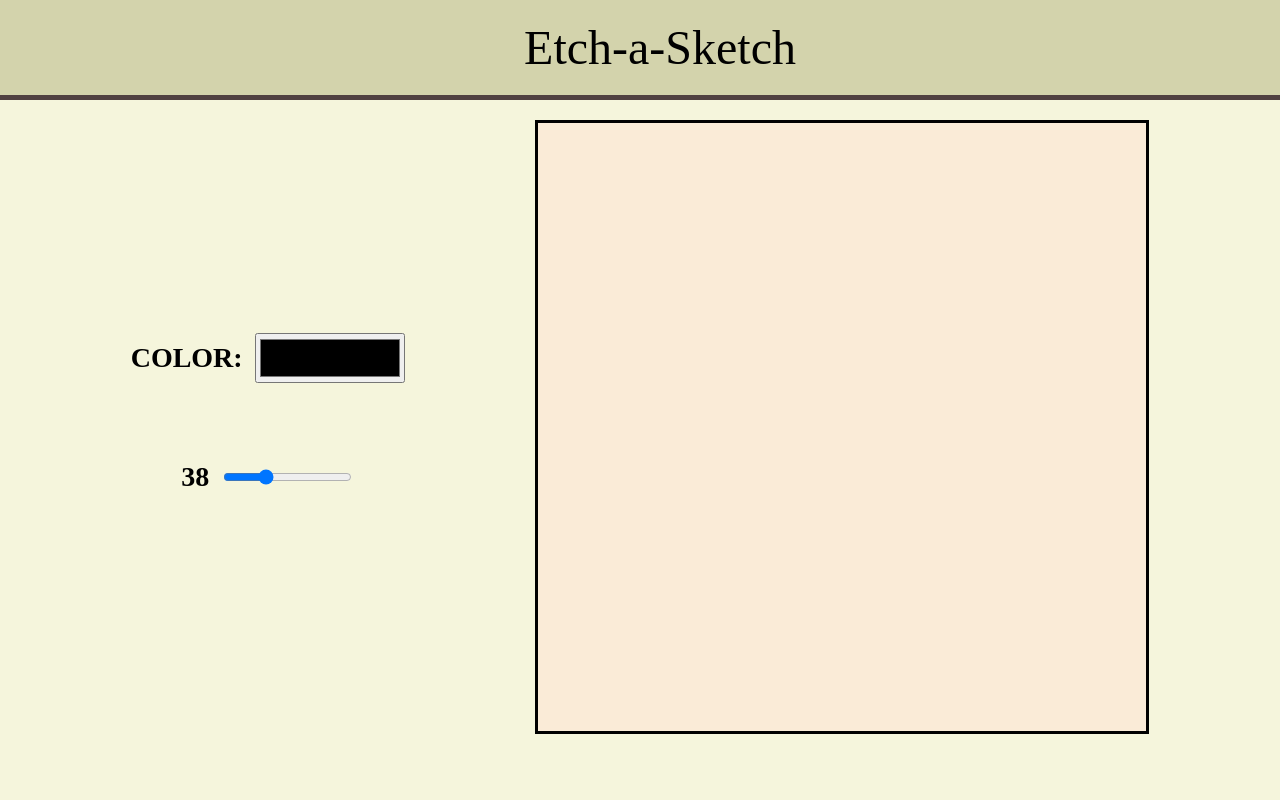
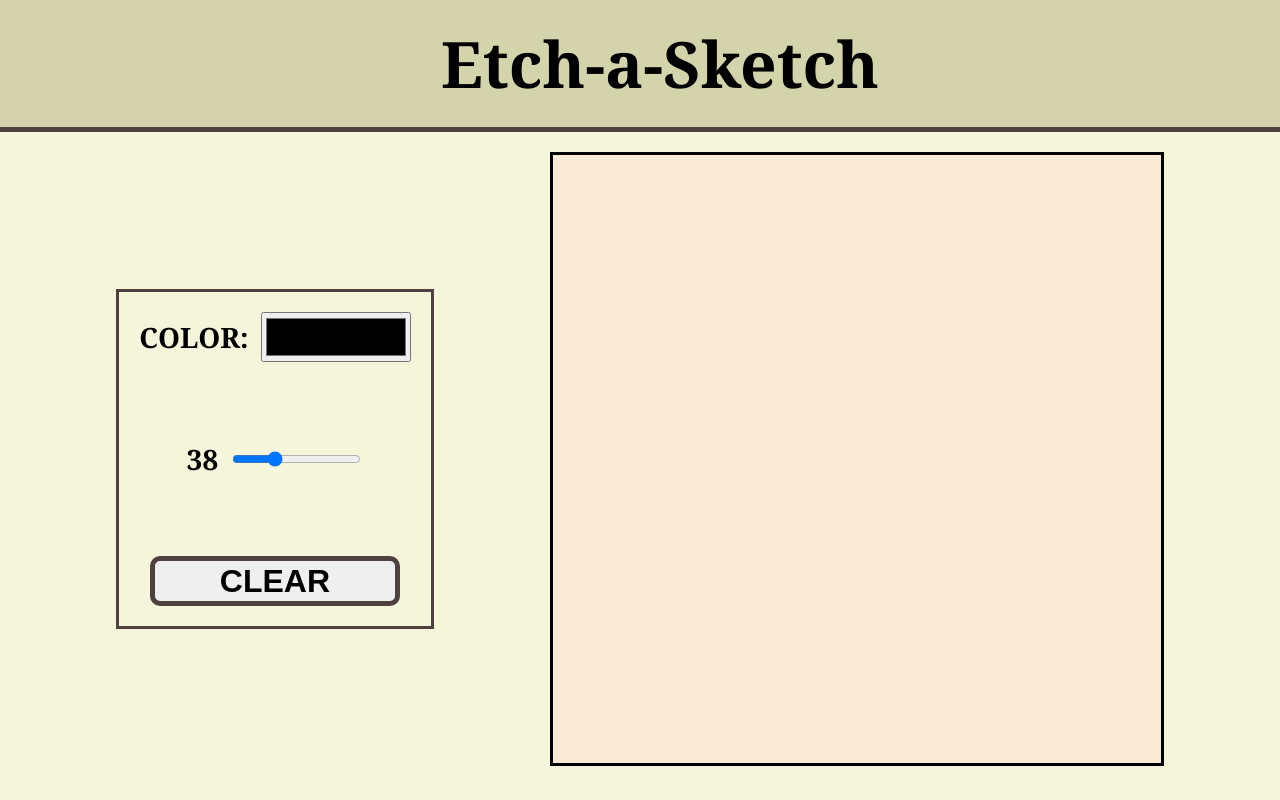
Before and after one commit to Kasy00/Etch-a-Sketch, a plain HTML site: page index.html in a window 1280 px wide. Shown: the top 800 px of the page. Drawn offline with Linux system fonts and the light colour scheme.

Commit message:
Fixed clear button

```diff
--- a/index.html
+++ b/index.html
@@ -18,6 +18,9 @@
                 <p id="demo">Size</p>
                 <input type="range" id="sizeRange" min="10" max="100" value="38">
             </div>
+            <div class="clear">
+                <button id="clearBtn">CLEAR</button>
+            </div>
         </div>
         <div class="container"></div>
     </div>
--- a/script.js
+++ b/script.js
@@ -2,6 +2,7 @@ const container = document.querySelector('.container');
 const sizeRange = document.getElementById('sizeRange');
 const output = document.getElementById('demo');
 const colorPicker = document.getElementById('colorPicker');
+const clearBtn = document.getElementById('clearBtn');
 
 let gridSize = 16; // default grid size
 let currentSquare = null;
@@ -23,7 +24,6 @@ function drawGrid(gSize){
 
     for(let i = 0; i < gSize*gSize; i++){
         let square = document.createElement('div');
-        square.classList.add('square');
         container.appendChild(square);
 
         square.addEventListener('mousemove', () => {
@@ -35,7 +35,7 @@ function drawGrid(gSize){
 drawGrid(gridSize);
 
 
-container.addEventListener("mousemove", () =>{
+container.addEventListener("mousemove", () => {
     if(isPressed){
         currentSquare.style.backgroundColor = color;
     }
@@ -51,8 +51,13 @@ sizeRange.addEventListener('input', () => {
     drawGrid(gridSize);
  });
 
+clearBtn.addEventListener('click', () => {
+    container.innerHTML = "";
+    drawGrid(gridSize);
+    isPressed = false;
+});
+
 output.innerHTML = sizeRange.value;
-
 sizeRange.oninput = function(){
     output.innerHTML = this.value;
 }
--- a/style.css
+++ b/style.css
@@ -3,6 +3,7 @@ body{
     min-height: 100vh;
     margin: 0;
     background-color: beige;
+    font-family:Cambria, Cochin, Georgia, Times, 'Times New Roman', serif;
 }
 
 .sketch{
@@ -20,18 +21,15 @@ body{
     background-color: antiquewhite;
 }
 
-.square{
-    user-select: none;
-}
-
 .header{
     text-align: center;
-    font-size: 48px;
+    font-size: 64px;
     min-width: 100vw;
     background-color: rgb(211, 211, 172);
     padding: 20px;
     border-bottom: 5px solid #504141;
     margin-bottom: 20px;
+    font-weight: bold;
 }
 
 .toolbar{
@@ -40,6 +38,8 @@ body{
     justify-content: center;
     align-items: center;
     gap: 50px;
+    border: 3px solid #504141;
+    padding: 20px;
 }
 
 .toolbar > *{
@@ -55,3 +55,20 @@ body{
     width: 150px;
     height: 50px;
 }
+
+#clearBtn{
+    display: flex;
+    width: 250px;
+    height: 50px;
+    border-radius: 10px;
+    padding: 20px;
+    font-weight: bold;
+    font-size: 32px;
+    align-items: center;
+    justify-content: center;
+    border: 5px solid #504141;
+}
+
+#clearBtn:hover{
+    background-color: antiquewhite;
+}
```
